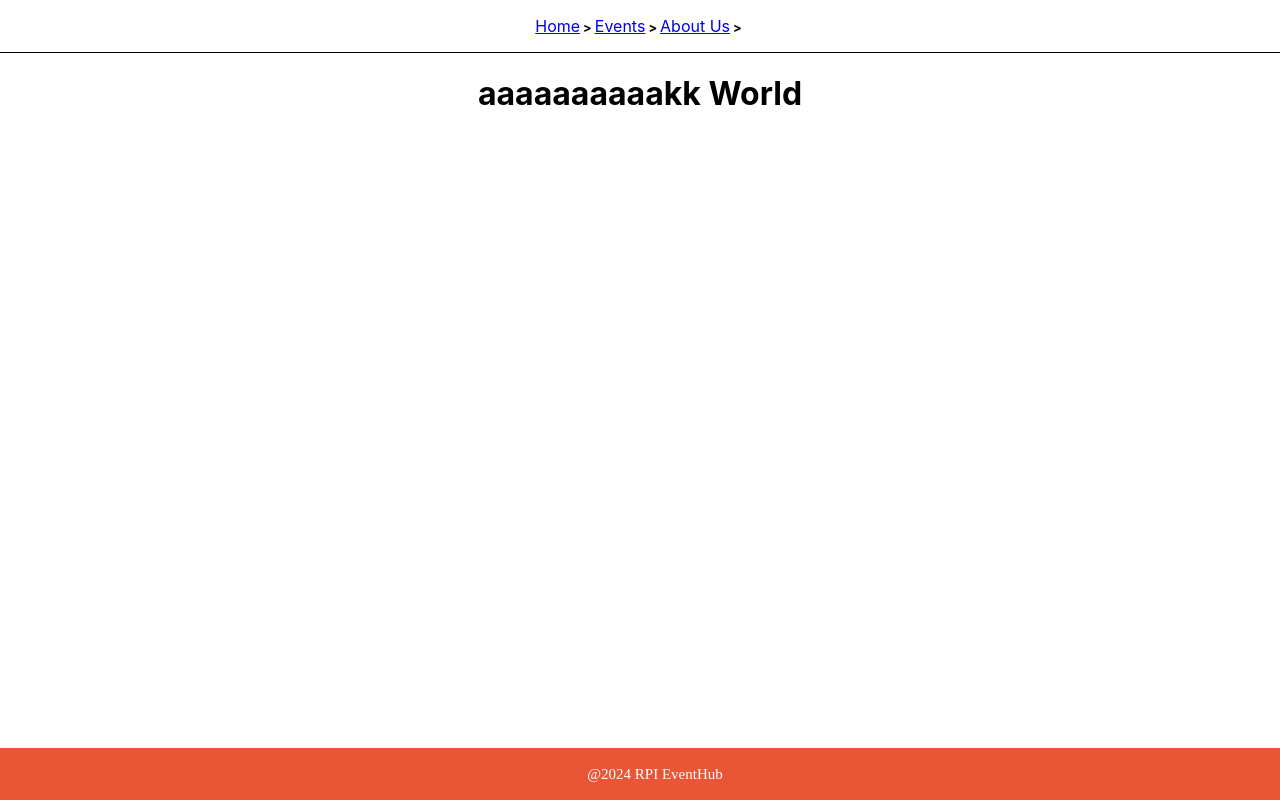
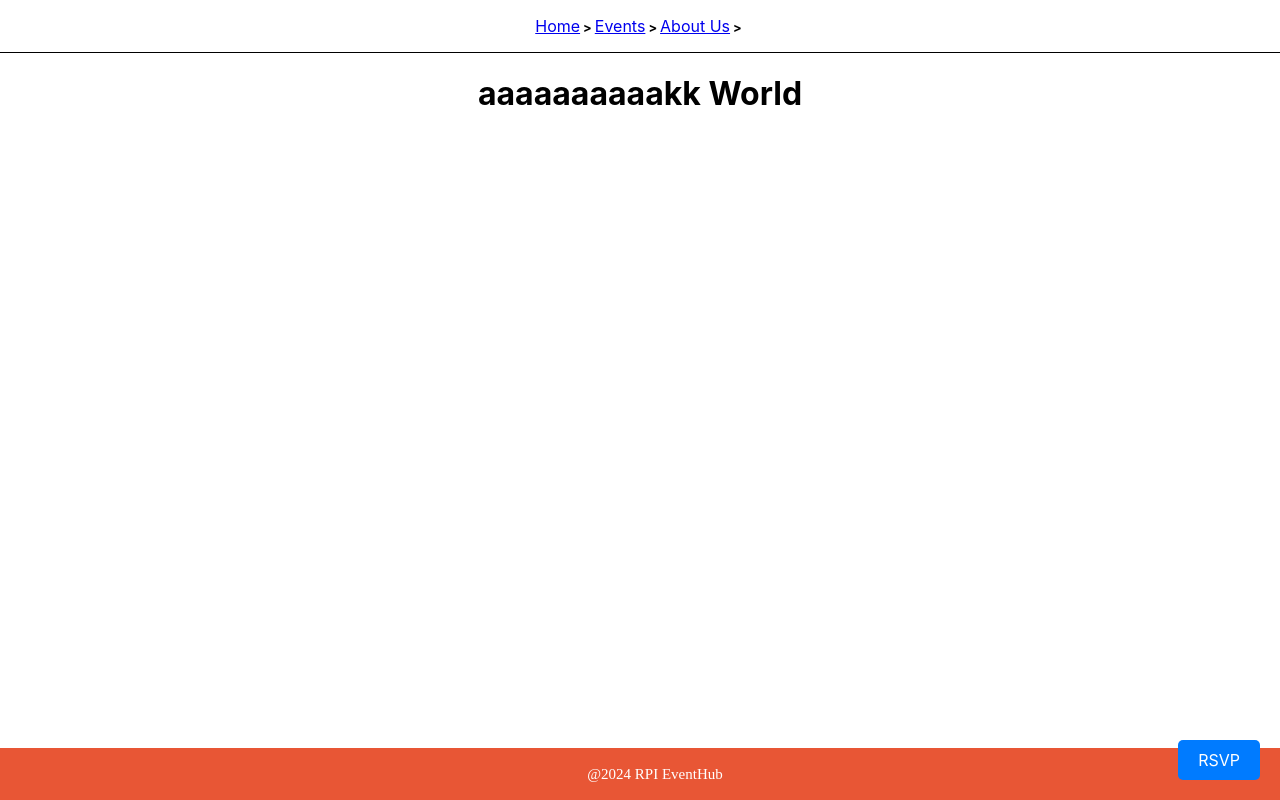
Before and after one commit to MeiH10/RPI-EventHub, a React (Create React App) app in the folder rpi-eventhub/: page / in a window 1280 px wide. Built offline with nearby package versions, Linux system fonts and the light colour scheme.

Commit message:
Created basic rsvp button
Not at specific location yet

```diff
--- a/rpi-eventhub/package.json
+++ b/rpi-eventhub/package.json
@@ -18,7 +18,7 @@
     "nodemailer-sendgrid": "^1.0.3",
     "react": "^18.2.0",
     "react-dom": "^18.2.0",
-    "react-router-dom": "^6.22.2",
+    "react-router-dom": "^6.22.3",
     "react-scripts": "5.0.1",
     "web-vitals": "^2.1.4"
   },
--- a/rpi-eventhub/src/components/App/App.js
+++ b/rpi-eventhub/src/components/App/App.js
@@ -1,6 +1,7 @@
 import './App.css';
 import Navbar from '../Navbar/Navbar';
 import Footer from '../Footer/Footer';
+import RsvpButton from '../rsvp-button/RsvpButton';
 
 function App() {
 
@@ -14,6 +15,7 @@ function App() {
         <h1>{title}</h1>
       </div>
       <Footer />
+      <RsvpButton />
     </div>
   )
 }
--- /dev/null
+++ b/rpi-eventhub/src/components/rsvp-button/RsvpButton.css
@@ -0,0 +1,16 @@
+
+.rsvp-button {
+    position: fixed;
+    bottom: 20px;
+    right: 20px;
+    padding: 10px 20px;
+    background-color: #007bff;
+    color: #fff;
+    text-decoration: none;
+    border-radius: 5px;
+    font-size: 16px;
+  }
+
+  .rsvp-button:hover {
+    background-color: #0056b3;
+  }
--- /dev/null
+++ b/rpi-eventhub/src/components/rsvp-button/RsvpButton.js
@@ -0,0 +1,15 @@
+import { Link } from 'react-router-dom';
+import './RsvpButton.css';
+
+const RsvpButton = () => {
+    return (
+        //replace /rsvp with link to google form given by club officer
+        <Link to="/rsvp" className='rsvp-button'>
+            RSVP
+        </Link>
+
+    );
+};
+
+//allows other files to import and use the RSVP button
+export default RsvpButton;
```
Also changed, not shown: 1 other file (tests, documents, lock files or other folders).
